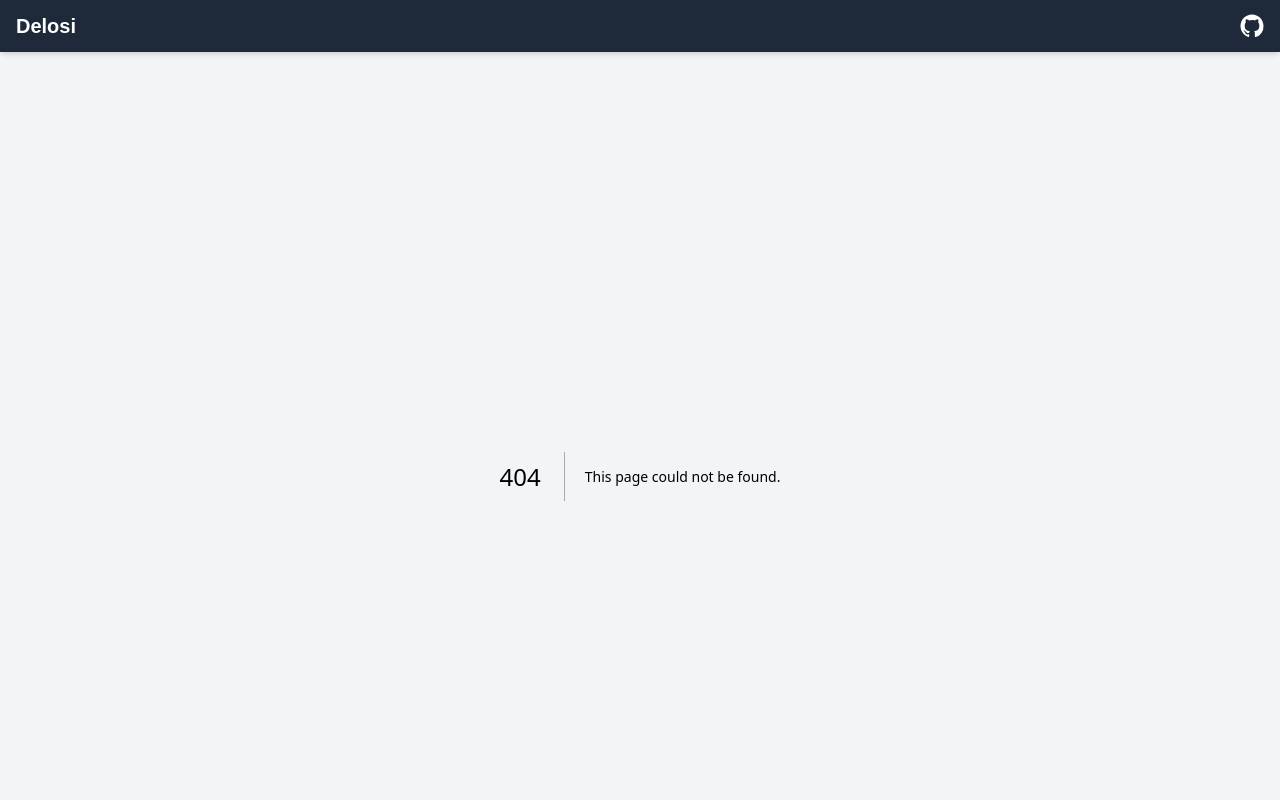
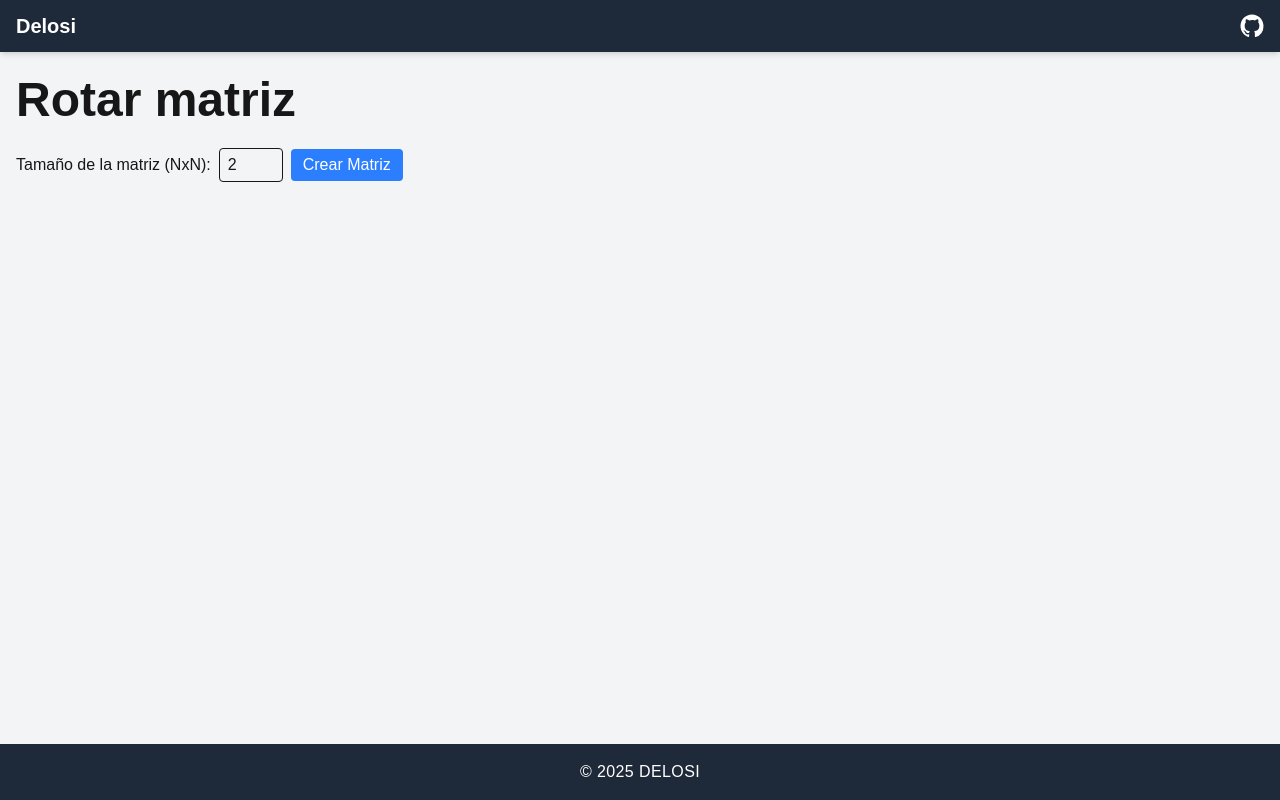
Before and after one commit to JavCBDev/delosi-frontend-challenge, a Next.js app: page /rotate-matrix in a window 1280 px wide. Before the commit this address had no page. Shown: the top 800 px of the page. Built offline with nearby package versions, Linux system fonts and the light colour scheme.

Commit message:
feat: add rotate-matrix page

```diff
--- /dev/null
+++ b/src/app/rotate-matrix/page.tsx
@@ -0,0 +1,110 @@
+"use client";
+
+import Head from "next/head";
+import { useState } from "react";
+
+export default function RotateMatrix() {
+
+  const [matrixSize, setMatrixSize] = useState(2);
+  const [error, setError] = useState<string | null>('');
+  const [matrix, setMatrix] = useState<number[][]>([]);
+  const [rotatedMatrix, setRotatedMatrix] = useState<number[][] | null>(null)
+
+  const createMatrix = () => {
+    if(matrixSize <= 0 || matrixSize % 1 !== 0){
+      setError('El tamaño de la matriz debe ser un valor entero y mayor a 0');
+      return;
+    }
+    setError(null);
+    setMatrix(Array.from({ length: matrixSize }, () => Array(matrixSize).fill(0)));
+    setRotatedMatrix(null);
+  }
+
+  const handleMatrixInputChange = (row: number, col: number, value: string) => {
+    const newMatrix = matrix.map(m => [...m]);
+    newMatrix[row][col] = Number(value);
+    setMatrix(newMatrix);
+  }
+
+  const handleRotate = () => {
+    if(matrix.length === 0){
+      setError('Primero crea una matriz.');
+      return;
+    }
+    const isSquare = matrix.every((row) => row.length === matrix.length);
+    const hasInvalid = matrix.some((row) => row.some((v) => Number.isNaN(v)));
+
+    if (!isSquare) {
+      setError("La matriz debe ser cuadrada.");
+      setRotatedMatrix(null);
+      return;
+    }
+
+    if (hasInvalid) {
+      setError("Todos los elementos deben ser números válidos.");
+      setRotatedMatrix(null);
+      return;
+    }
+
+    setError(null);
+    const rotatedMatrix = rotateMatrix(matrix);
+    setRotatedMatrix(rotatedMatrix);
+  }
+
+  const rotateMatrix = (matrix: number[][]): number[][] => {
+    const N = matrix.length;
+    const rotated: number[][] = Array.from({ length: N }, () => Array(N).fill(0));
+    for (let i = 0; i < N; i++) {
+      for (let j = 0; j < N; j++) {
+        rotated[N - j - 1][i] = matrix[i][j];
+      }
+    }
+    return rotated;
+  }
+
+  return (
+    <>
+      <Head>
+        <title>Rotar matriz | Recursos y Herramientas WEB</title>
+        <meta name="description" content="Rotar matriz en sentido anti-horario" />
+        <meta property="og:title" content="Rotar matriz" />
+        <meta property="og:description" content="Rota una matriz de números en sentido anti-horario" />
+        <meta property="og:type" content="website" />
+      </Head>
+      <h1 className="text-5xl font-bold mb-6">Rotar matriz</h1>
+      <section>
+        <div className="flex items-center gap-2 mb-4">
+          <label htmlFor="matrixSize">Tamaño de la matriz (NxN):</label>
+          <input type="number" min={1} name="matrixSize" id="matrixSize" className="border rounded w-16 px-2 py-1" value={matrixSize} onChange={e => setMatrixSize(Number(e.target.value))}/>
+          <button className="bg-blue-500 text-white rounded cursor-pointer px-3 py-1 hover:bg-blue-600" onClick={createMatrix}>Crear Matriz</button>
+        </div>
+        { matrix.length > 0 && !error && (
+          <div className="mb-4">
+            {matrix.map((row, i) => (
+              <div key={i} className="flex gap-2 mb-1">
+                {row.map((value, j) => (
+                  <input key={j} type="number" className="border rounded px-2 py-1 w-16 text-center" value={value} onChange={e => handleMatrixInputChange(i, j, e.target.value)} />
+                ))}
+              </div>
+            ))}
+          </div>
+        )}
+        { error && <span className="text-red-500 font-bold">{error}</span>}
+        { matrix.length > 0 && !error && <button className="bg-green-500 text-white px-4 py-2 mb-4 rounded hover:bg-green-600 cursor-pointer" onClick={handleRotate}>Rotar Matriz</button>}
+
+        {rotatedMatrix && (
+          <div className="mb-4">
+            <h2 className="text-xl font-semibold mb-2">Matriz Rotada 90º (anti-horario)</h2>
+            {rotatedMatrix.map((row, i) => (
+              <div key={i} className="flex gap-2 mb-1">
+                {row.map((value, j) => (
+                  <div key={j} className="w-16 h10 flex items-center justify-center border rounded bg-gray-100">{value}</div>
+                ))}
+              </div>
+            ))}
+          </div>
+        )}
+      </section>
+    </>
+  )
+}
```
